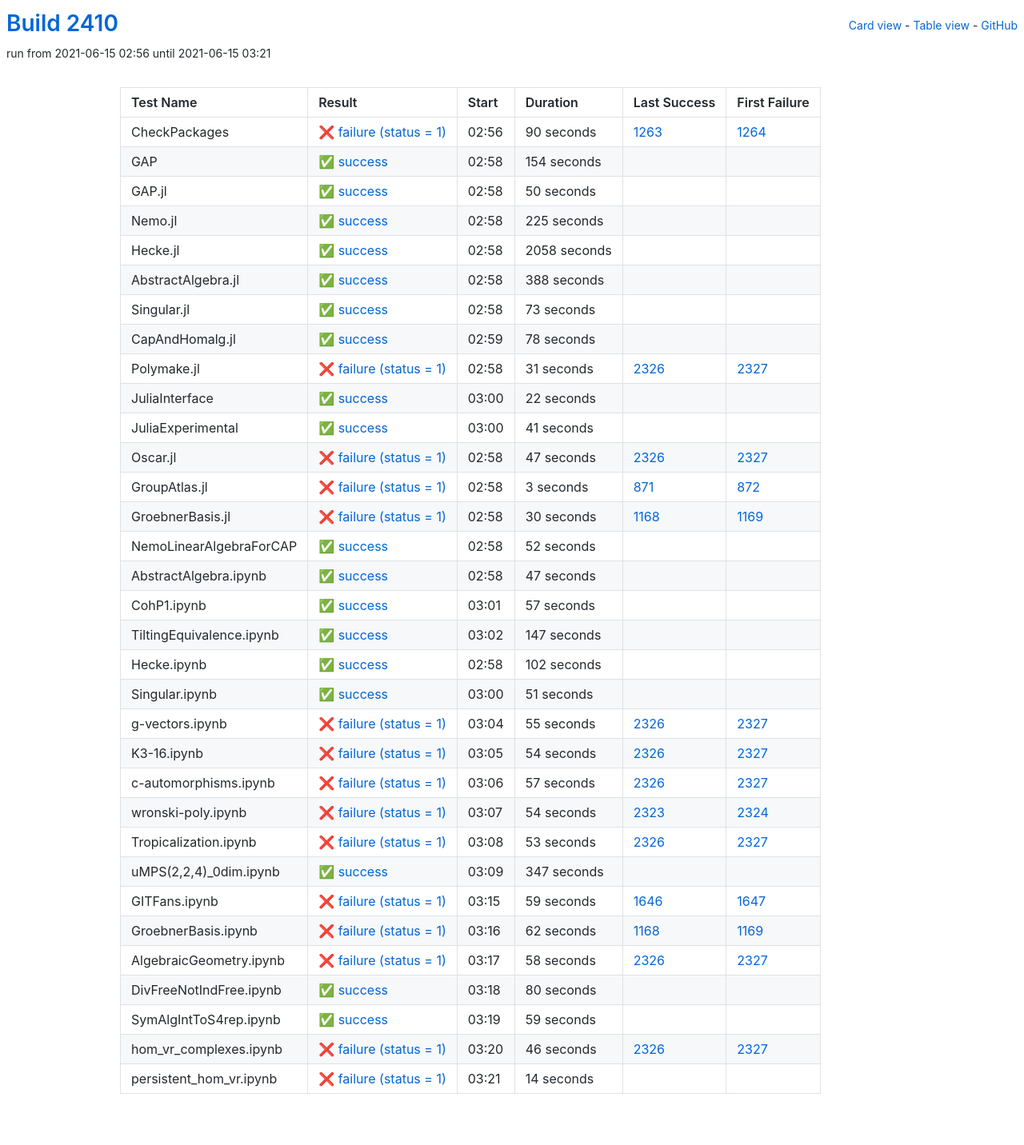
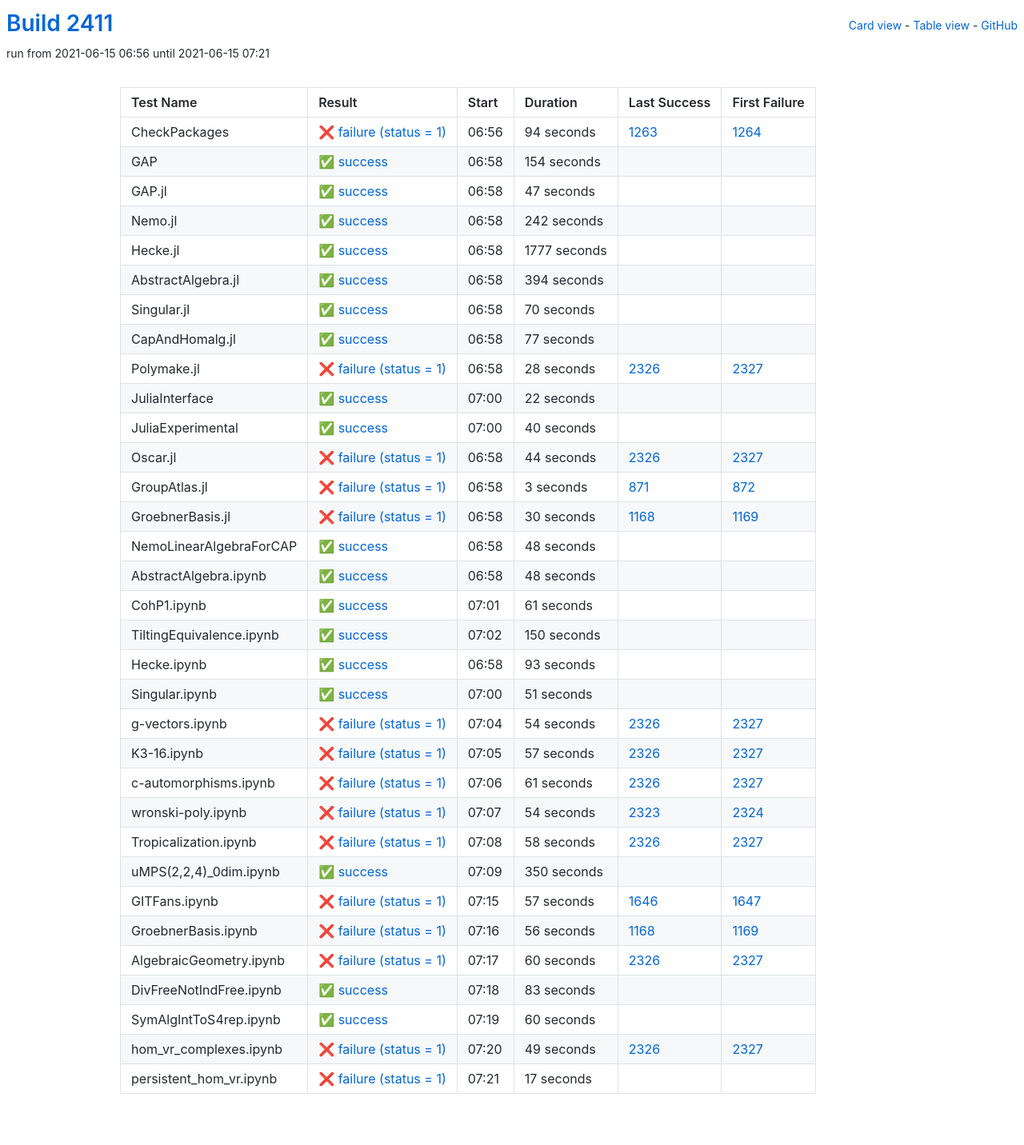
Before and after one commit to oscar-system/oscar-ci-status-stable, a Jekyll site: the page built from table.html, in a window 1280 px wide. Shown: the whole page at 80% size. Built offline with Jekyll 4.4.1, drawn with Linux system fonts in a browser that asks for light colours.

Commit message:
Build #2411

```diff
--- a/_data/ci.yml
+++ b/_data/ci.yml
@@ -1,6 +1,6 @@
 ---
-build: 2410
-build_url: https://oscarci.mathematik.uni-kl.de/job/oscar-stable/2410/
+build: 2411
+build_url: https://oscarci.mathematik.uni-kl.de/job/oscar-stable/2411/
 job: oscar-stable
 organization: oscar-system
 repo: oscar-ci-status-stable
@@ -8,20 +8,20 @@ repourl: https://github.com/oscar-system/oscar-ci-status-stable
 tests:
 - name: CheckPackages
   id: checkpackages
-  log: https://oscarci.mathematik.uni-kl.de/job/oscar-stable/2410/artifact/logs/build-2410/CheckPackages.log
-  start: 2021-06-15 02:56
+  log: https://oscarci.mathematik.uni-kl.de/job/oscar-stable/2411/artifact/logs/build-2411/CheckPackages.log
+  start: 2021-06-15 06:56
   success: false
   exitcode: 1
   status: failure
-  duration: 90
+  duration: 94
   last_success: 1263
   last_success_url: https://oscarci.mathematik.uni-kl.de/job/oscar-stable/1263/
   first_failure: 1264
   first_failure_url: https://oscarci.mathematik.uni-kl.de/job/oscar-stable/1264/
 - name: GAP
   id: gap
-  log: https://oscarci.mathematik.uni-kl.de/job/oscar-stable/2410/artifact/logs/build-2410/GAP.log
-  start: 2021-06-15 02:58
+  log: https://oscarci.mathematik.uni-kl.de/job/oscar-stable/2411/artifact/logs/build-2411/GAP.log
+  start: 2021-06-15 06:58
   success: true
   exitcode: 0
   status: success
@@ -32,92 +32,92 @@ tests:
   first_failure_url:
 - name: GAP.jl
   id: gap-jl
-  log: https://oscarci.mathematik.uni-kl.de/job/oscar-stable/2410/artifact/logs/build-2410/GAP.jl.log
-  start: 2021-06-15 02:58
+  log: https://oscarci.mathematik.uni-kl.de/job/oscar-stable/2411/artifact/logs/build-2411/GAP.jl.log
+  start: 2021-06-15 06:58
   success: true
   exitcode: 0
   status: success
-  duration: 50
+  duration: 47
   last_success: false
   last_success_url:
   first_failure: false
   first_failure_url:
 - name: Nemo.jl
   id: nemo-jl
-  log: https://oscarci.mathematik.uni-kl.de/job/oscar-stable/2410/artifact/logs/build-2410/Nemo.jl.log
-  start: 2021-06-15 02:58
+  log: https://oscarci.mathematik.uni-kl.de/job/oscar-stable/2411/artifact/logs/build-2411/Nemo.jl.log
+  start: 2021-06-15 06:58
   success: true
   exitcode: 0
   status: success
-  duration: 225
+  duration: 242
   last_success: false
   last_success_url:
   first_failure: false
   first_failure_url:
 - name: Hecke.jl
   id: hecke-jl
-  log: https://oscarci.mathematik.uni-kl.de/job/oscar-stable/2410/artifact/logs/build-2410/Hecke.jl.log
-  start: 2021-06-15 02:58
+  log: https://oscarci.mathematik.uni-kl.de/job/oscar-stable/2411/artifact/logs/build-2411/Hecke.jl.log
+  start: 2021-06-15 06:58
   success: true
   exitcode: 0
   status: success
-  duration: 2058
+  duration: 1777
   last_success: false
   last_success_url:
   first_failure: false
   first_failure_url:
 - name: AbstractAlgebra.jl
   id: abstractalgebra-jl
-  log: https://oscarci.mathematik.uni-kl.de/job/oscar-stable/2410/artifact/logs/build-2410/AbstractAlgebra.jl.log
-  start: 2021-06-15 02:58
+  log: https://oscarci.mathematik.uni-kl.de/job/oscar-stable/2411/artifact/logs/build-2411/AbstractAlgebra.jl.log
+  start: 2021-06-15 06:58
   success: true
   exitcode: 0
   status: success
-  duration: 388
+  duration: 394
   last_success: false
   last_success_url:
   first_failure: false
   first_failure_url:
 - name: Singular.jl
   id: singular-jl
-  log: https://oscarci.mathematik.uni-kl.de/job/oscar-stable/2410/artifact/logs/build-2410/Singular.jl.log
-  start: 2021-06-15 02:58
+  log: https://oscarci.mathematik.uni-kl.de/job/oscar-stable/2411/artifact/logs/build-2411/Singular.jl.log
+  start: 2021-06-15 06:58
   success: true
   exitcode: 0
   status: success
-  duration: 73
+  duration: 70
   last_success: false
   last_success_url:
   first_failure: false
   first_failure_url:
 - name: CapAndHomalg.jl
   id: capandhomalg-jl
-  log: https://oscarci.mathematik.uni-kl.de/job/oscar-stable/2410/artifact/logs/build-2410/CapAndHomalg.jl.log
-  start: 2021-06-15 02:59
+  log: https://oscarci.mathematik.uni-kl.de/job/oscar-stable/2411/artifact/logs/build-2411/CapAndHomalg.jl.log
+  start: 2021-06-15 06:58
   success: true
   exitcode: 0
   status: success
-  duration: 78
+  duration: 77
   last_success: false
   last_success_url:
   first_failure: false
   first_failure_url:
 - name: Polymake.jl
   id: polymake-jl
-  log: https://oscarci.mathematik.uni-kl.de/job/oscar-stable/2410/artifact/logs/build-2410/Polymake.jl.log
-  start: 2021-06-15 02:58
+  log: https://oscarci.mathematik.uni-kl.de/job/oscar-stable/2411/artifact/logs/build-2411/Polymake.jl.log
+  start: 2021-06-15 06:58
   success: false
   exitcode: 1
   status: failure
-  duration: 31
+  duration: 28
   last_success: 2326
   last_success_url: https://oscarci.mathematik.uni-kl.de/job/oscar-stable/2326/
   first_failure: 2327
   first_failure_url: https://oscarci.mathematik.uni-kl.de/job/oscar-stable/2327/
 - name: JuliaInterface
   id: juliainterface
-  log: https://oscarci.mathematik.uni-kl.de/job/oscar-stable/2410/artifact/logs/build-2410/JuliaInterface.log
-  start: 2021-06-15 03:00
+  log: https://oscarci.mathematik.uni-kl.de/job/oscar-stable/2411/artifact/logs/build-2411/JuliaInterface.log
+  start: 2021-06-15 07:00
   success: true
   exitcode: 0
   status: success
@@ -128,32 +128,32 @@ tests:
   first_failure_url:
 - name: JuliaExperimental
   id: juliaexperimental
-  log: https://oscarci.mathematik.uni-kl.de/job/oscar-stable/2410/artifact/logs/build-2410/JuliaExperimental.log
-  start: 2021-06-15 03:00
+  log: https://oscarci.mathematik.uni-kl.de/job/oscar-stable/2411/artifact/logs/build-2411/JuliaExperimental.log
+  start: 2021-06-15 07:00
   success: true
   exitcode: 0
   status: success
-  duration: 41
+  duration: 40
   last_success: false
   last_success_url:
   first_failure: false
   first_failure_url:
 - name: Oscar.jl
   id: oscar-jl
-  log: https://oscarci.mathematik.uni-kl.de/job/oscar-stable/2410/artifact/logs/build-2410/Oscar.jl.log
-  start: 2021-06-15 02:58
+  log: https://oscarci.mathematik.uni-kl.de/job/oscar-stable/2411/artifact/logs/build-2411/Oscar.jl.log
+  start: 2021-06-15 06:58
   success: false
   exitcode: 1
   status: failure
-  duration: 47
+  duration: 44
   last_success: 2326
   last_success_url: https://oscarci.mathematik.uni-kl.de/job/oscar-stable/2326/
   first_failure: 2327
   first_failure_url: https://oscarci.mathematik.uni-kl.de/job/oscar-stable/2327/
 - name: GroupAtlas.jl
   id: groupatlas-jl
-  log: https://oscarci.mathematik.uni-kl.de/job/oscar-stable/2410/artifact/logs/build-2410/GroupAtlas.jl.log
-  start: 2021-06-15 02:58
+  log: https://oscarci.mathematik.uni-kl.de/job/oscar-stable/2411/artifact/logs/build-2411/GroupAtlas.jl.log
+  start: 2021-06-15 06:58
   success: false
   exitcode: 1
   status: failure
@@ -164,8 +164,8 @@ tests:
   first_failure_url: https://oscarci.mathematik.uni-kl.de/job/oscar-stable/872/
 - name: GroebnerBasis.jl
   id: groebnerbasis-jl
-  log: https://oscarci.mathematik.uni-kl.de/job/oscar-stable/2410/artifact/logs/build-2410/GroebnerBasis.jl.log
-  start: 2021-06-15 02:58
+  log: https://oscarci.mathematik.uni-kl.de/job/oscar-stable/2411/artifact/logs/build-2411/GroebnerBasis.jl.log
+  start: 2021-06-15 06:58
   success: false
   exitcode: 1
   status: failure
@@ -176,68 +176,68 @@ tests:
   first_failure_url: https://oscarci.mathematik.uni-kl.de/job/oscar-stable/1169/
 - name: NemoLinearAlgebraForCAP
   id: nemolinearalgebraforcap
-  log: https://oscarci.mathematik.uni-kl.de/job/oscar-stable/2410/artifact/logs/build-2410/NemoLinearAlgebraForCAP.log
-  start: 2021-06-15 02:58
+  log: https://oscarci.mathematik.uni-kl.de/job/oscar-stable/2411/artifact/logs/build-2411/NemoLinearAlgebraForCAP.log
+  start: 2021-06-15 06:58
   success: true
   exitcode: 0
   status: success
-  duration: 52
+  duration: 48
   last_success: false
   last_success_url:
   first_failure: false
   first_failure_url:
 - name: AbstractAlgebra.ipynb
   id: abstractalgebra-ipynb
-  log: https://oscarci.mathematik.uni-kl.de/job/oscar-stable/2410/artifact/logs/build-2410/AbstractAlgebra.ipynb.log
-  start: 2021-06-15 02:58
+  log: https://oscarci.mathematik.uni-kl.de/job/oscar-stable/2411/artifact/logs/build-2411/AbstractAlgebra.ipynb.log
+  start: 2021-06-15 06:58
   success: true
   exitcode: 0
   status: success
-  duration: 47
+  duration: 48
   last_success: false
   last_success_url:
   first_failure: false
   first_failure_url:
 - name: CohP1.ipynb
   id: cohp1-ipynb
-  log: https://oscarci.mathematik.uni-kl.de/job/oscar-stable/2410/artifact/logs/build-2410/CohP1.ipynb.log
-  start: 2021-06-15 03:01
+  log: https://oscarci.mathematik.uni-kl.de/job/oscar-stable/2411/artifact/logs/build-2411/CohP1.ipynb.log
+  start: 2021-06-15 07:01
   success: true
   exitcode: 0
   status: success
-  duration: 57
+  duration: 61
   last_success: false
   last_success_url:
   first_failure: false
   first_failure_url:
 - name: TiltingEquivalence.ipynb
   id: tiltingequivalence-ipynb
-  log: https://oscarci.mathematik.uni-kl.de/job/oscar-stable/2410/artifact/logs/build-2410/TiltingEquivalence.ipynb.log
-  start: 2021-06-15 03:02
+  log: https://oscarci.mathematik.uni-kl.de/job/oscar-stable/2411/artifact/logs/build-2411/TiltingEquivalence.ipynb.log
+  start: 2021-06-15 07:02
   success: true
   exitcode: 0
   status: success
-  duration: 147
+  duration: 150
   last_success: false
   last_success_url:
   first_failure: false
   first_failure_url:
 - name: Hecke.ipynb
   id: hecke-ipynb
-  log: https://oscarci.mathematik.uni-kl.de/job/oscar-stable/2410/artifact/logs/build-2410/Hecke.ipynb.log
-  start: 2021-06-15 02:58
+  log: https://oscarci.mathematik.uni-kl.de/job/oscar-stable/2411/artifact/logs/build-2411/Hecke.ipynb.log
+  start: 2021-06-15 06:58
   success: true
   exitcode: 0
   status: success
-  duration: 102
+  duration: 93
   last_success: false
   last_success_url:
   first_failure: false
   first_failure_url:
 - name: Singular.ipynb
   id: singular-ipynb
-  log: https://oscarci.mathematik.uni-kl.de/job/oscar-stable/2410/artifact/logs/build-2410/Singular.ipynb.log
-  start: 2021-06-15 03:00
+  log: https://oscarci.mathematik.uni-kl.de/job/oscar-stable/2411/artifact/logs/build-2411/Singular.ipynb.log
+  start: 2021-06-15 07:00
   success: true
   exitcode: 0
   status: success
@@ -248,20 +248,8 @@ tests:
   first_failure_url:
 - name: g-vectors.ipynb
   id: g-vectors-ipynb
-  log: https://oscarci.mathematik.uni-kl.de/job/oscar-stable/2410/artifact/logs/build-2410/g-vectors.ipynb.log
-  start: 2021-06-15 03:04
-  success: false
-  exitcode: 1
-  status: failure
-  duration: 55
-  last_success: 2326
-  last_success_url: https://oscarci.mathematik.uni-kl.de/job/oscar-stable/2326/
-  first_failure: 2327
-  first_failure_url: https://oscarci.mathematik.uni-kl.de/job/oscar-stable/2327/
-- name: K3-16.ipynb
-  id: k3-16-ipynb
-  log: https://oscarci.mathematik.uni-kl.de/job/oscar-stable/2410/artifact/logs/build-2410/K3-16.ipynb.log
-  start: 2021-06-15 03:05
+  log: https://oscarci.mathematik.uni-kl.de/job/oscar-stable/2411/artifact/logs/build-2411/g-vectors.ipynb.log
+  start: 2021-06-15 07:04
   success: false
   exitcode: 1
   status: failure
@@ -270,10 +258,10 @@ tests:
   last_success_url: https://oscarci.mathematik.uni-kl.de/job/oscar-stable/2326/
   first_failure: 2327
   first_failure_url: https://oscarci.mathematik.uni-kl.de/job/oscar-stable/2327/
-- name: c-automorphisms.ipynb
-  id: c-automorphisms-ipynb
-  log: https://oscarci.mathematik.uni-kl.de/job/oscar-stable/2410/artifact/logs/build-2410/c-automorphisms.ipynb.log
-  start: 2021-06-15 03:06
+- name: K3-16.ipynb
+  id: k3-16-ipynb
+  log: https://oscarci.mathematik.uni-kl.de/job/oscar-stable/2411/artifact/logs/build-2411/K3-16.ipynb.log
+  start: 2021-06-15 07:05
   success: false
   exitcode: 1
   status: failure
@@ -282,10 +270,22 @@ tests:
   last_success_url: https://oscarci.mathematik.uni-kl.de/job/oscar-stable/2326/
   first_failure: 2327
   first_failure_url: https://oscarci.mathematik.uni-kl.de/job/oscar-stable/2327/
+- name: c-automorphisms.ipynb
+  id: c-automorphisms-ipynb
+  log: https://oscarci.mathematik.uni-kl.de/job/oscar-stable/2411/artifact/logs/build-2411/c-automorphisms.ipynb.log
+  start: 2021-06-15 07:06
+  success: false
+  exitcode: 1
+  status: failure
+  duration: 61
+  last_success: 2326
+  last_success_url: https://oscarci.mathematik.uni-kl.de/job/oscar-stable/2326/
+  first_failure: 2327
+  first_failure_url: https://oscarci.mathematik.uni-kl.de/job/oscar-stable/2327/
 - name: wronski-poly.ipynb
   id: wronski-poly-ipynb
-  log: https://oscarci.mathematik.uni-kl.de/job/oscar-stable/2410/artifact/logs/build-2410/wronski-poly.ipynb.log
-  start: 2021-06-15 03:07
+  log: https://oscarci.mathematik.uni-kl.de/job/oscar-stable/2411/artifact/logs/build-2411/wronski-poly.ipynb.log
+  start: 2021-06-15 07:07
   success: false
   exitcode: 1
   status: failure
@@ -296,56 +296,8 @@ tests:
   first_failure_url: https://oscarci.mathematik.uni-kl.de/job/oscar-stable/2324/
 - name: Tropicalization.ipynb
   id: tropicalization-ipynb
-  log: https://oscarci.mathematik.uni-kl.de/job/oscar-stable/2410/artifact/logs/build-2410/Tropicalization.ipynb.log
-  start: 2021-06-15 03:08
-  success: false
-  exitcode: 1
-  status: failure
-  duration: 53
-  last_success: 2326
-  last_success_url: https://oscarci.mathematik.uni-kl.de/job/oscar-stable/2326/
-  first_failure: 2327
-  first_failure_url: https://oscarci.mathematik.uni-kl.de/job/oscar-stable/2327/
-- name: uMPS(2,2,4)_0dim.ipynb
-  id: umps-2-2-4-0dim-ipynb
-  log: https://oscarci.mathematik.uni-kl.de/job/oscar-stable/2410/artifact/logs/build-2410/uMPS-2-2-4-_0dim.ipynb.log
-  start: 2021-06-15 03:09
-  success: true
-  exitcode: 0
-  status: success
-  duration: 347
-  last_success: false
-  last_success_url:
-  first_failure: false
-  first_failure_url:
-- name: GITFans.ipynb
-  id: gitfans-ipynb
-  log: https://oscarci.mathematik.uni-kl.de/job/oscar-stable/2410/artifact/logs/build-2410/GITFans.ipynb.log
-  start: 2021-06-15 03:15
-  success: false
-  exitcode: 1
-  status: failure
-  duration: 59
-  last_success: 1646
-  last_success_url: https://oscarci.mathematik.uni-kl.de/job/oscar-stable/1646/
-  first_failure: 1647
-  first_failure_url: https://oscarci.mathematik.uni-kl.de/job/oscar-stable/1647/
-- name: GroebnerBasis.ipynb
-  id: groebnerbasis-ipynb
-  log: https://oscarci.mathematik.uni-kl.de/job/oscar-stable/2410/artifact/logs/build-2410/GroebnerBasis.ipynb.log
-  start: 2021-06-15 03:16
-  success: false
-  exitcode: 1
-  status: failure
-  duration: 62
-  last_success: 1168
-  last_success_url: https://oscarci.mathematik.uni-kl.de/job/oscar-stable/1168/
-  first_failure: 1169
-  first_failure_url: https://oscarci.mathematik.uni-kl.de/job/oscar-stable/1169/
-- name: AlgebraicGeometry.ipynb
-  id: algebraicgeometry-ipynb
-  log: https://oscarci.mathematik.uni-kl.de/job/oscar-stable/2410/artifact/logs/build-2410/AlgebraicGeometry.ipynb.log
-  start: 2021-06-15 03:17
+  log: https://oscarci.mathematik.uni-kl.de/job/oscar-stable/2411/artifact/logs/build-2411/Tropicalization.ipynb.log
+  start: 2021-06-15 07:08
   success: false
   exitcode: 1
   status: failure
@@ -354,50 +306,98 @@ tests:
   last_success_url: https://oscarci.mathematik.uni-kl.de/job/oscar-stable/2326/
   first_failure: 2327
   first_failure_url: https://oscarci.mathematik.uni-kl.de/job/oscar-stable/2327/
-- name: DivFreeNotIndFree.ipynb
-  id: divfreenotindfree-ipynb
-  log: https://oscarci.mathematik.uni-kl.de/job/oscar-stable/2410/artifact/logs/build-2410/DivFreeNotIndFree.ipynb.log
-  start: 2021-06-15 03:18
+- name: uMPS(2,2,4)_0dim.ipynb
+  id: umps-2-2-4-0dim-ipynb
+  log: https://oscarci.mathematik.uni-kl.de/job/oscar-stable/2411/artifact/logs/build-2411/uMPS-2-2-4-_0dim.ipynb.log
+  start: 2021-06-15 07:09
   success: true
   exitcode: 0
   status: success
-  duration: 80
+  duration: 350
+  last_success: false
+  last_success_url:
+  first_failure: false
+  first_failure_url:
+- name: GITFans.ipynb
+  id: gitfans-ipynb
+  log: https://oscarci.mathematik.uni-kl.de/job/oscar-stable/2411/artifact/logs/build-2411/GITFans.ipynb.log
+  start: 2021-06-15 07:15
+  success: false
+  exitcode: 1
+  status: failure
+  duration: 57
+  last_success: 1646
+  last_success_url: https://oscarci.mathematik.uni-kl.de/job/oscar-stable/1646/
+  first_failure: 1647
+  first_failure_url: https://oscarci.mathematik.uni-kl.de/job/oscar-stable/1647/
+- name: GroebnerBasis.ipynb
+  id: groebnerbasis-ipynb
+  log: https://oscarci.mathematik.uni-kl.de/job/oscar-stable/2411/artifact/logs/build-2411/GroebnerBasis.ipynb.log
+  start: 2021-06-15 07:16
+  success: false
+  exitcode: 1
+  status: failure
+  duration: 56
+  last_success: 1168
+  last_success_url: https://oscarci.mathematik.uni-kl.de/job/oscar-stable/1168/
+  first_failure: 1169
+  first_failure_url: https://oscarci.mathematik.uni-kl.de/job/oscar-stable/1169/
+- name: AlgebraicGeometry.ipynb
+  id: algebraicgeometry-ipynb
+  log: https://oscarci.mathematik.uni-kl.de/job/oscar-stable/2411/artifact/logs/build-2411/AlgebraicGeometry.ipynb.log
+  start: 2021-06-15 07:17
+  success: false
+  exitcode: 1
+  status: failure
+  duration: 60
+  last_success: 2326
+  last_success_url: https://oscarci.mathematik.uni-kl.de/job/oscar-stable/2326/
+  first_failure: 2327
+  first_failure_url: https://oscarci.mathematik.uni-kl.de/job/oscar-stable/2327/
+- name: DivFreeNotIndFree.ipynb
+  id: divfreenotindfree-ipynb
+  log: https://oscarci.mathematik.uni-kl.de/job/oscar-stable/2411/artifact/logs/build-2411/DivFreeNotIndFree.ipynb.log
+  start: 2021-06-15 07:18
+  success: true
+  exitcode: 0
+  status: success
+  duration: 83
   last_success: false
   last_success_url:
   first_failure: false
   first_failure_url:
 - name: SymAlgIntToS4rep.ipynb
   id: symalginttos4rep-ipynb
-  log: https://oscarci.mathematik.uni-kl.de/job/oscar-stable/2410/artifact/logs/build-2410/SymAlgIntToS4rep.ipynb.log
-  start: 2021-06-15 03:19
+  log: https://oscarci.mathematik.uni-kl.de/job/oscar-stable/2411/artifact/logs/build-2411/SymAlgIntToS4rep.ipynb.log
+  start: 2021-06-15 07:19
   success: true
   exitcode: 0
   status: success
-  duration: 59
+  duration: 60
   last_success: false
   last_success_url:
   first_failure: false
   first_failure_url:
 - name: hom_vr_complexes.ipynb
   id: hom-vr-complexes-ipynb
-  log: https://oscarci.mathematik.uni-kl.de/job/oscar-stable/2410/artifact/logs/build-2410/hom_vr_complexes.ipynb.log
-  start: 2021-06-15 03:20
+  log: https://oscarci.mathematik.uni-kl.de/job/oscar-stable/2411/artifact/logs/build-2411/hom_vr_complexes.ipynb.log
+  start: 2021-06-15 07:20
   success: false
   exitcode: 1
   status: failure
-  duration: 46
+  duration: 49
   last_success: 2326
   last_success_url: https://oscarci.mathematik.uni-kl.de/job/oscar-stable/2326/
   first_failure: 2327
   first_failure_url: https://oscarci.mathematik.uni-kl.de/job/oscar-stable/2327/
 - name: persistent_hom_vr.ipynb
   id: persistent-hom-vr-ipynb
-  log: https://oscarci.mathematik.uni-kl.de/job/oscar-stable/2410/artifact/logs/build-2410/persistent_hom_vr.ipynb.log
-  start: 2021-06-15 03:21
+  log: https://oscarci.mathematik.uni-kl.de/job/oscar-stable/2411/artifact/logs/build-2411/persistent_hom_vr.ipynb.log
+  start: 2021-06-15 07:21
   success: false
   exitcode: 1
   status: failure
-  duration: 14
+  duration: 17
   last_success: false
   last_success_url:
   first_failure: false
```
Also changed, not shown: README.md.
